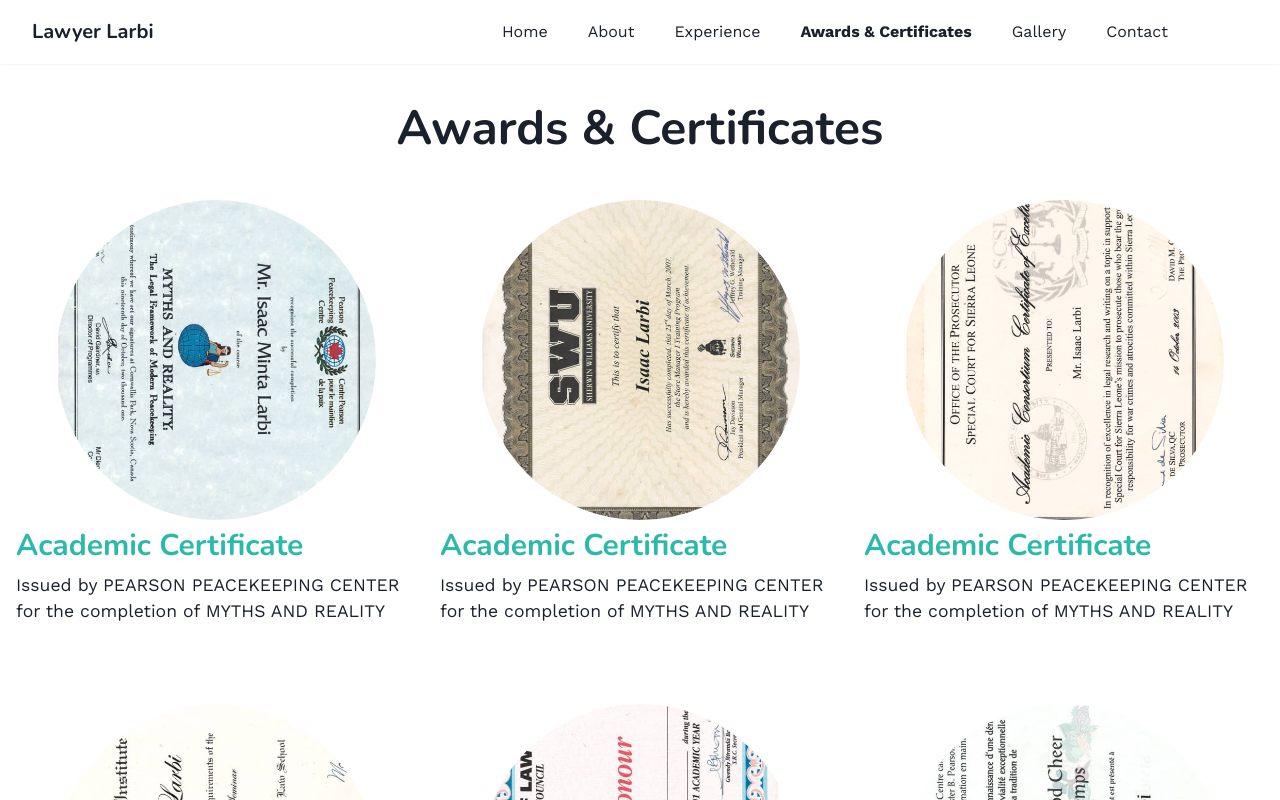
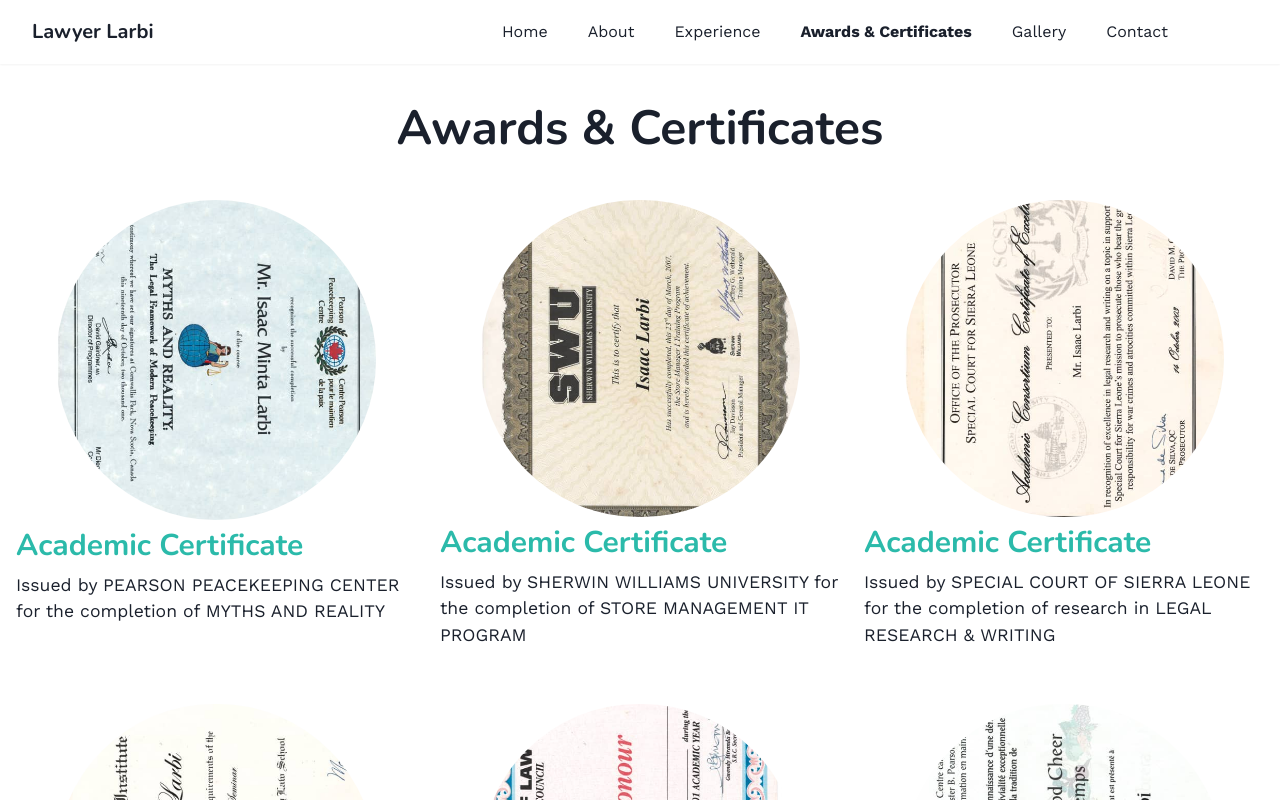
Before and after one commit to Gyekye/iamlarbi, a React (Vite) app: page /awards-certificates in a window 1280 px wide. Shown: the top 800 px of the page. Built offline with nearby package versions, Linux system fonts and the light colour scheme; some icons are missing.

Commit message:
fix certificate text

```diff
--- a/src/pages/Certificates.jsx
+++ b/src/pages/Certificates.jsx
@@ -87,8 +87,7 @@
                 {cert.title}
               </Heading>
               <Text>
-                Issued by PEARSON PEACEKEEPING CENTER for the completion of
-                MYTHS AND REALITY
+                {cert.text}
               </Text>
             </VStack>
           ))}
```
